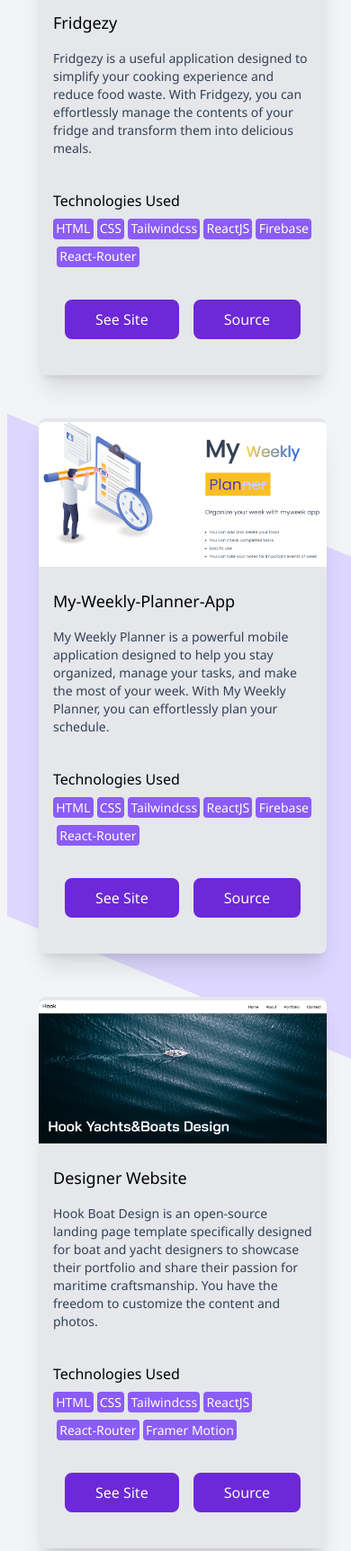
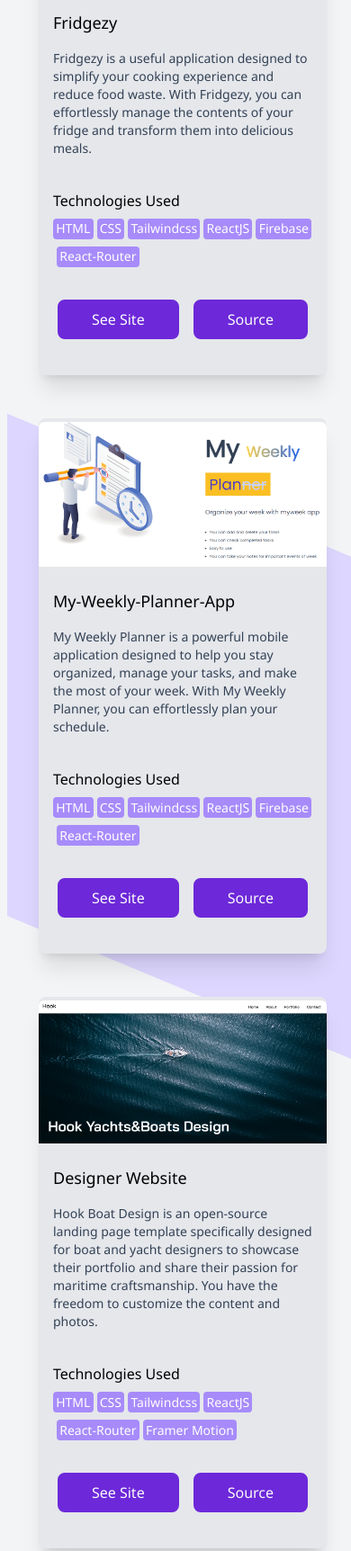
Before and after one commit to TevfikSarlak/dev-website-project, a website: page index.html in a window 390 px wide. Shown: the part 4460-6184 px from the top of the page at 90% size. Drawn offline with nearby package versions, Linux system fonts and the light colour scheme.

Commit message:
Buttons modified

```diff
--- a/index.html
+++ b/index.html
@@ -325,13 +325,13 @@
 
           <div class="flex flex-row justify-center md:justify-start space-x-4">
             <button class="text-gray-50 border-2  border-violet-700
-                         bg-violet-700 px-8 md:px-12 py-1 rounded-lg mb-8 hover:bg-gray-100
+                         bg-violet-700 px-9 md:px-12 py-1 rounded-lg mb-8 hover:bg-gray-100
                          hover:text-gray-900 hover:font-bold hover:border-1 hover:border-violet-700">
                          <a href="https://fridgezy-k5n2.vercel.app/" target="_blank">See Site</a>
 
             </button>
             <button class="text-gray-50 border-2  border-violet-700
-                        bg-violet-700 px-8 md:px-12 py-1 rounded-lg mb-8 hover:bg-gray-100
+                        bg-violet-700 px-9 md:px-12 py-1 rounded-lg mb-8 hover:bg-gray-100
                         hover:text-gray-900 hover:font-bold hover:border-1 hover:border-violet-700">
                  <a href="https://github.com/TevfikSarlak/Fridgezy" target="_blank">Source </a>
             </button>
@@ -367,13 +367,13 @@
 
           <div class="flex flex-row justify-center md:justify-start space-x-4">
             <button class="text-gray-50 border-2  border-violet-700
-                         bg-violet-700 px-8 md:px-12 py-1 rounded-lg mb-8 hover:bg-gray-100
+                         bg-violet-700 px-9 md:px-12 py-1 rounded-lg mb-8 hover:bg-gray-100
                          hover:text-gray-900 hover:font-bold hover:border-1 hover:border-violet-700">
                          <a href="https://fridgezy-k5n2.vercel.app/" target="_blank">See Site</a>
 
             </button>
             <button class="text-gray-50 border-2  border-violet-700
-                        bg-violet-700 px-8 md:px-12 py-1 rounded-lg mb-8 hover:bg-gray-100
+                        bg-violet-700 px-9 md:px-12 py-1 rounded-lg mb-8 hover:bg-gray-100
                         hover:text-gray-900 hover:font-bold hover:border-1 hover:border-violet-700">
                  <a href="https://github.com/TevfikSarlak/Fridgezy" target="_blank">Source </a>
             </button>
@@ -417,13 +417,13 @@
 
           <div class="flex flex-row justify-center md:justify-start space-x-4">
             <button class="text-gray-50 border-2  border-violet-700
-                         bg-violet-700 px-8 md:px-12 py-1 rounded-lg mb-8 hover:bg-gray-100
+                         bg-violet-700 px-9 md:px-12 py-1 rounded-lg mb-8 hover:bg-gray-100
                          hover:text-gray-900 hover:font-bold hover:border-1 hover:border-violet-700">
                          <a href="https://hookdesignbeta.netlify.app/" target="_blank">See Site</a>
 
             </button>
             <button class="text-gray-50 border-2  border-violet-700
-                        bg-violet-700 px-8 md:px-12 py-1 rounded-lg mb-8 hover:bg-gray-100
+                        bg-violet-700 px-9 md:px-12 py-1 rounded-lg mb-8 hover:bg-gray-100
                         hover:text-gray-900 hover:font-bold hover:border-1 hover:border-violet-700">
                  <a href="https://github.com/TevfikSarlak/designer-website" target="_blank">Source </a>
             </button>
@@ -459,13 +459,13 @@
 
           <div class="flex flex-row justify-center md:justify-start space-x-4">
             <button class="text-gray-50 border-2  border-violet-700
-                         bg-violet-700 px-8 md:px-12 py-1 rounded-lg mb-8 hover:bg-gray-100
+                         bg-violet-700 px-9 md:px-12 py-1 rounded-lg mb-8 hover:bg-gray-100
                          hover:text-gray-900 hover:font-bold hover:border-1 hover:border-violet-700">
                          <a href="https://practodev.vercel.app/" target="_blank">See Site</a>
 
             </button>
             <button class="text-gray-50 border-2  border-violet-700
-                        bg-violet-700 px-8 md:px-12 py-1 rounded-lg mb-8 hover:bg-gray-100
+                        bg-violet-700 px-9 md:px-12 py-1 rounded-lg mb-8 hover:bg-gray-100
                         hover:text-gray-900 hover:font-bold hover:border-1 hover:border-violet-700">
                  <a href="https://github.com/TevfikSarlak/developer-interview-preparation-app" target="_blank">Source </a>
             </button>
--- a/input.css
+++ b/input.css
@@ -76,7 +76,7 @@
   align-items: center;
   padding: 0.25rem 0.5rem;
   border-radius: 0.25rem;
-  background-color: #8B5CF6;
+  background-color: #a78bfa;
   color: #ffffff;
   font-size: 0.875rem;
   line-height: 1.25rem;
```
Also changed, not shown: css/style.css.
